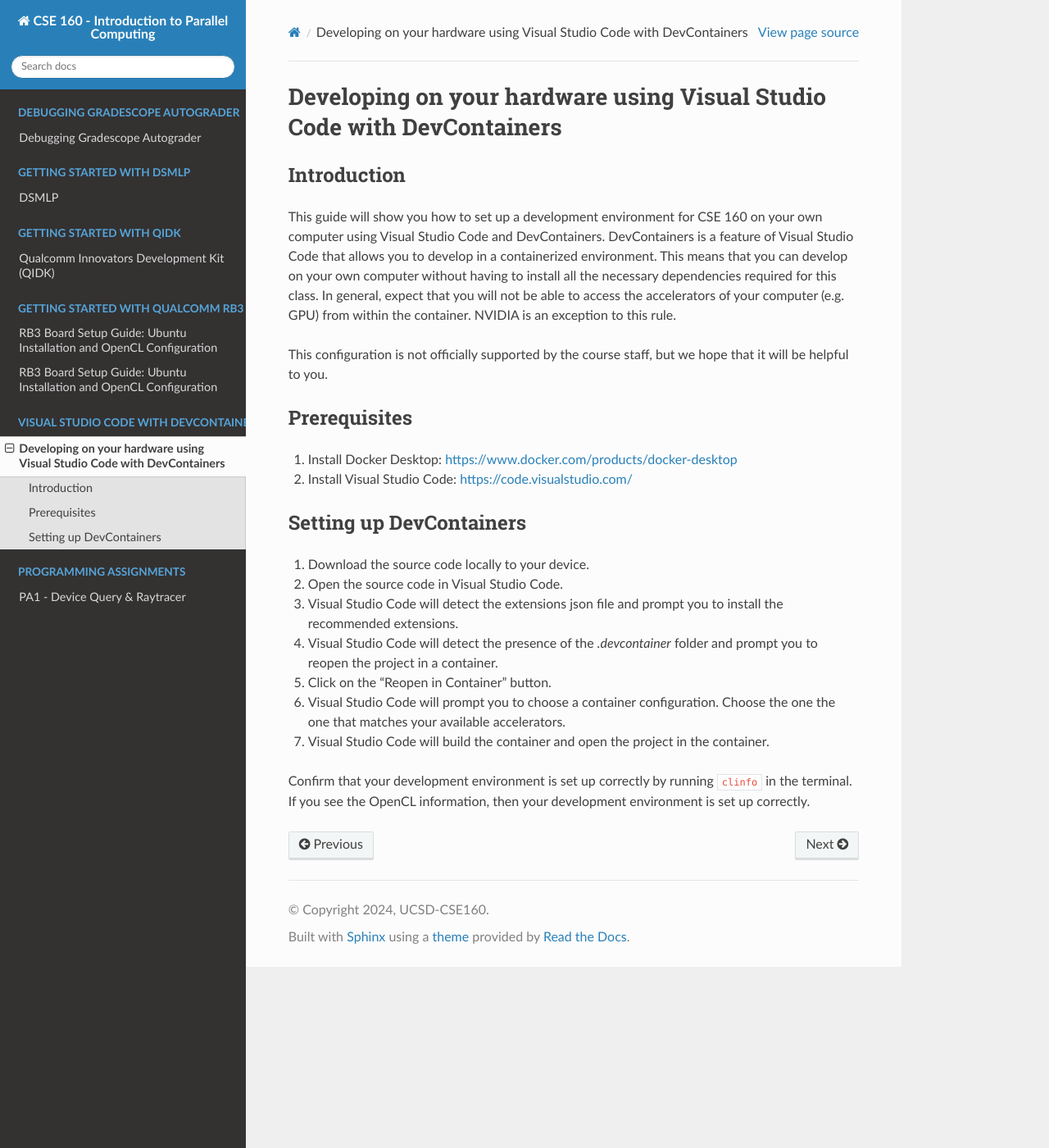
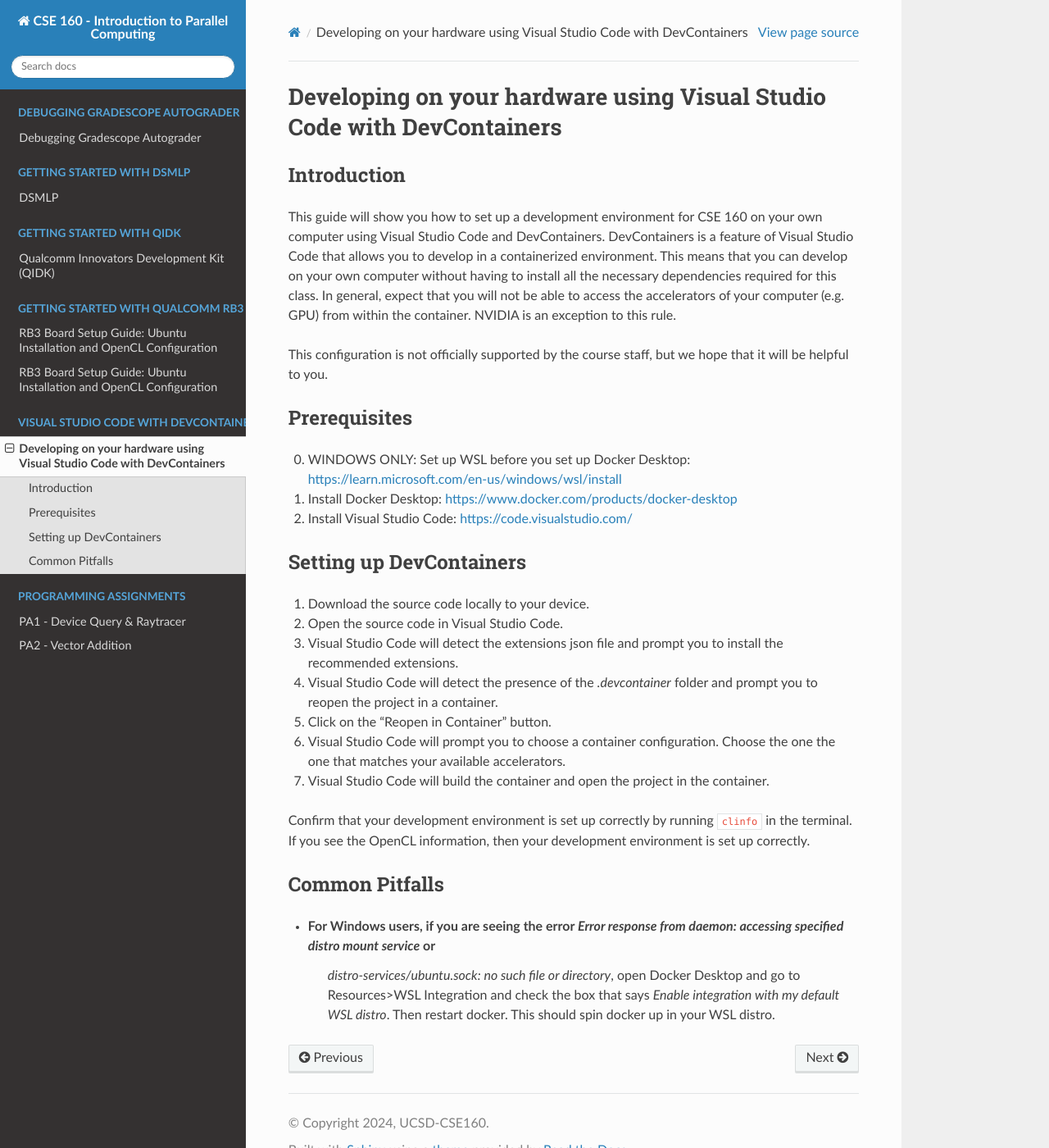
Before and after one commit to KastnerRG/cse160-docs, a Sphinx documentation site: the page built from docs/source/devcontainers.rst, in a window 1280 px wide and 1400 px high. Shown: the whole window at 82% size. Built offline with Sphinx 7.4.7 and the Read the Docs theme 3.1.0, drawn with Linux system fonts in a browser that asks for light colours; formulas are drawn with MathJax 3.

Commit message:
Inital draft of PA2 updates, also address some docker container bugs encountered during PA1

```diff
--- a/docs/source/devcontainers.rst
+++ b/docs/source/devcontainers.rst
@@ -13,6 +13,7 @@
 
 Prerequisites
 -------------
+0. WINDOWS ONLY: Set up WSL before you set up Docker Desktop: https://learn.microsoft.com/en-us/windows/wsl/install
 1. Install Docker Desktop: https://www.docker.com/products/docker-desktop
 2. Install Visual Studio Code: https://code.visualstudio.com/
 
@@ -27,3 +28,9 @@
 7. Visual Studio Code will build the container and open the project in the container.
 
 Confirm that your development environment is set up correctly by running :code:`clinfo` in the terminal. If you see the OpenCL information, then your development environment is set up correctly.
+
+Common Pitfalls
+----------------
+- For Windows users, if you are seeing the error `Error response from daemon: accessing specified distro mount service` or
+    `distro-services/ubuntu.sock: no such file or directory`, open Docker Desktop and go to Resources>WSL Integration and check the box that says
+    `Enable integration with my default WSL distro`. Then restart docker. This should spin docker up in your WSL distro.
--- a/docs/source/index.rst
+++ b/docs/source/index.rst
@@ -51,6 +51,7 @@
    :caption: Programming Assignments
 
    PA1 - Device Query & Raytracer <PA1>
+   PA2 - Vector Addition <PA2>
 
 .. toctree::
    :maxdepth: 2
```
Also changed, not shown: docs/source/PA2.rst (+13 -5 lines).
